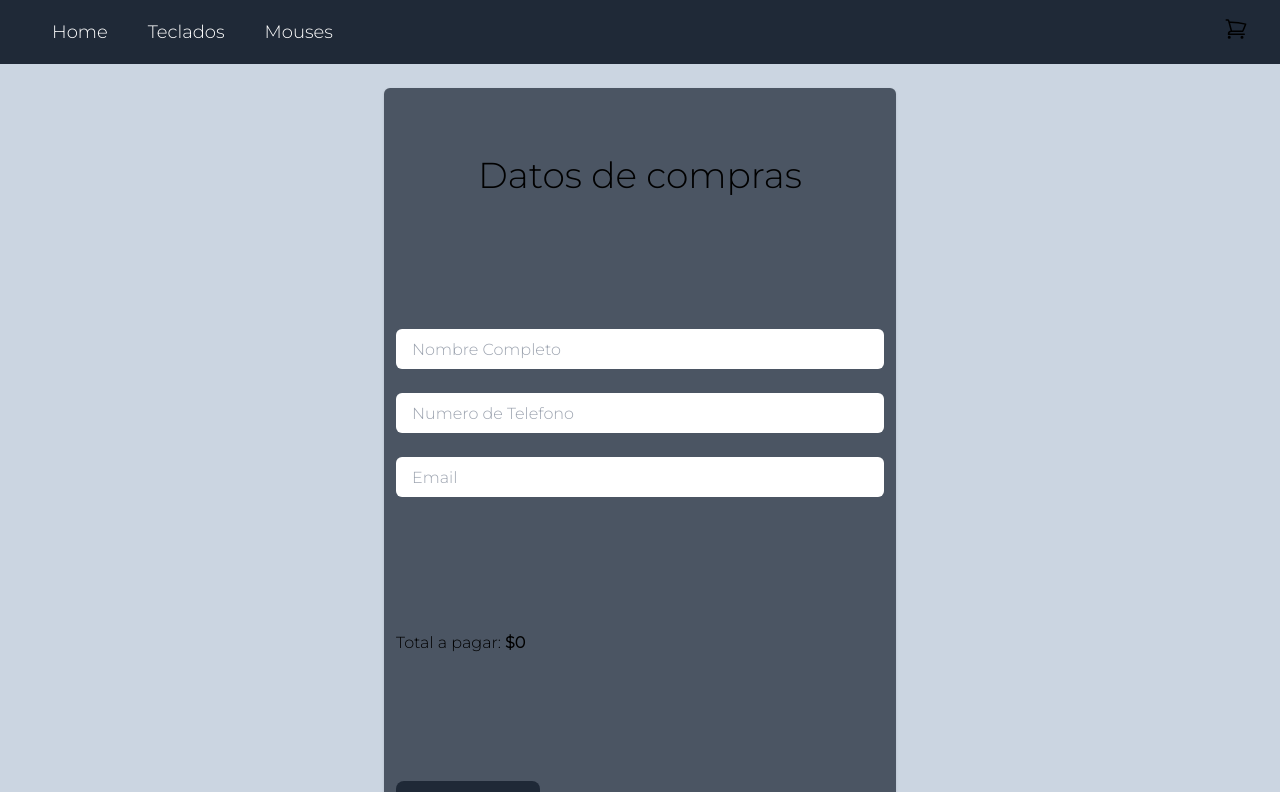
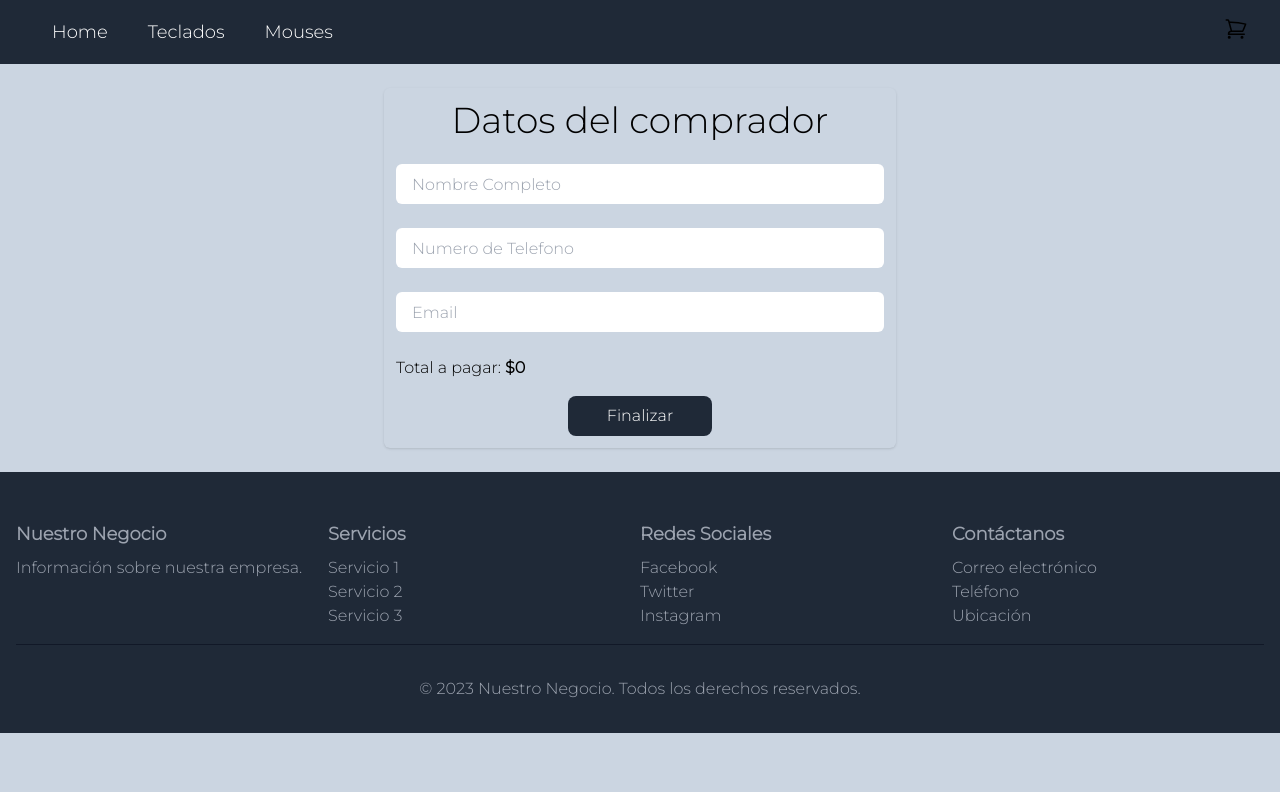
Before and after one commit to Cristian-Souto/React-Coder-Ecommerce, a React (Create React App) app: page /checkout in a window 1280 px wide. Shown: the top 792 px of the page. Built offline with nearby package versions, Linux system fonts and the light colour scheme.

Commit message:
vista del formlario se cambio el min-height

```diff
--- a/src/views/checkout.jsx
+++ b/src/views/checkout.jsx
@@ -76,9 +76,9 @@ const CheckoutView = () => {
 
   return (
     <Layout>
-      <form onSubmit={handleFinalizePurchase} className="flex flex-col justify-around w-10/12 p-3 min-h-screen max-w-lg shadow bg-gray-600 rounded-md ">
-        <h2 className="text-4xl mb-6 text-center">Datos de compras</h2>
-        <div className="flex flex-col">
+      <form onSubmit={handleFinalizePurchase} className="flex flex-col justify-around w-10/12 p-3 max-w-lg shadow rounded-md ">
+        <h2 className="text-4xl mb-6 text-center">Datos del comprador</h2>
+        <div className="flex flex-col h-50">
           <input
             className="h-10 pl-4 mb-6 rounded-md"
             placeholder="Nombre Completo"
@@ -100,6 +100,7 @@ const CheckoutView = () => {
         <span className="mb-4">
           Total a pagar: <strong>${importeTotal}</strong>
         </span>
+        <div className="flex justify-center">
           <button
             type="submit"
             className="rounded-lg p-2 bg-gray-800 text-white disabled:opacity-50 w-36"
@@ -107,6 +108,7 @@ const CheckoutView = () => {
           >
             Finalizar
           </button>
+        </div>
       </form>
     </Layout>
   );
```
Lines whose indentation alone changed are shown as unchanged.
